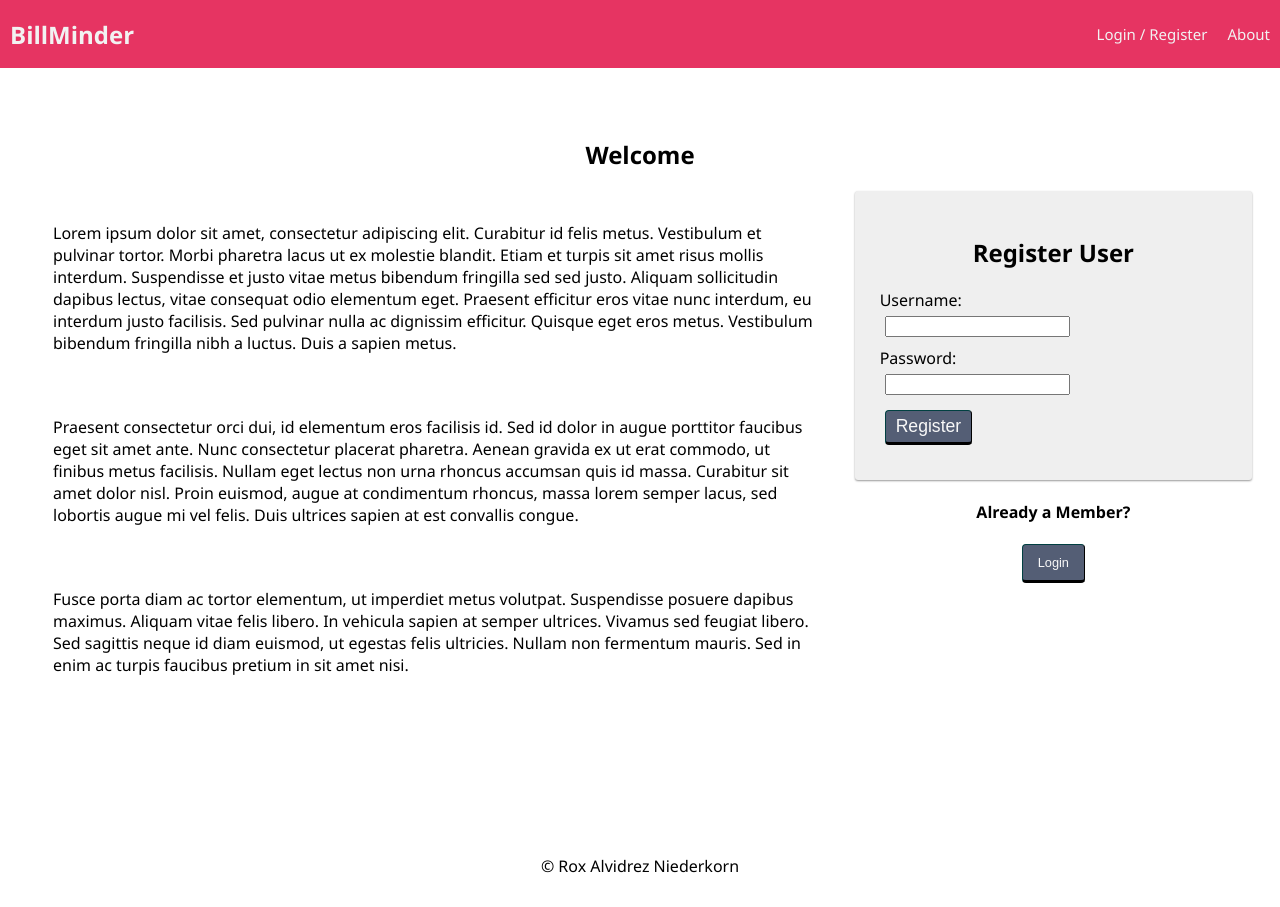
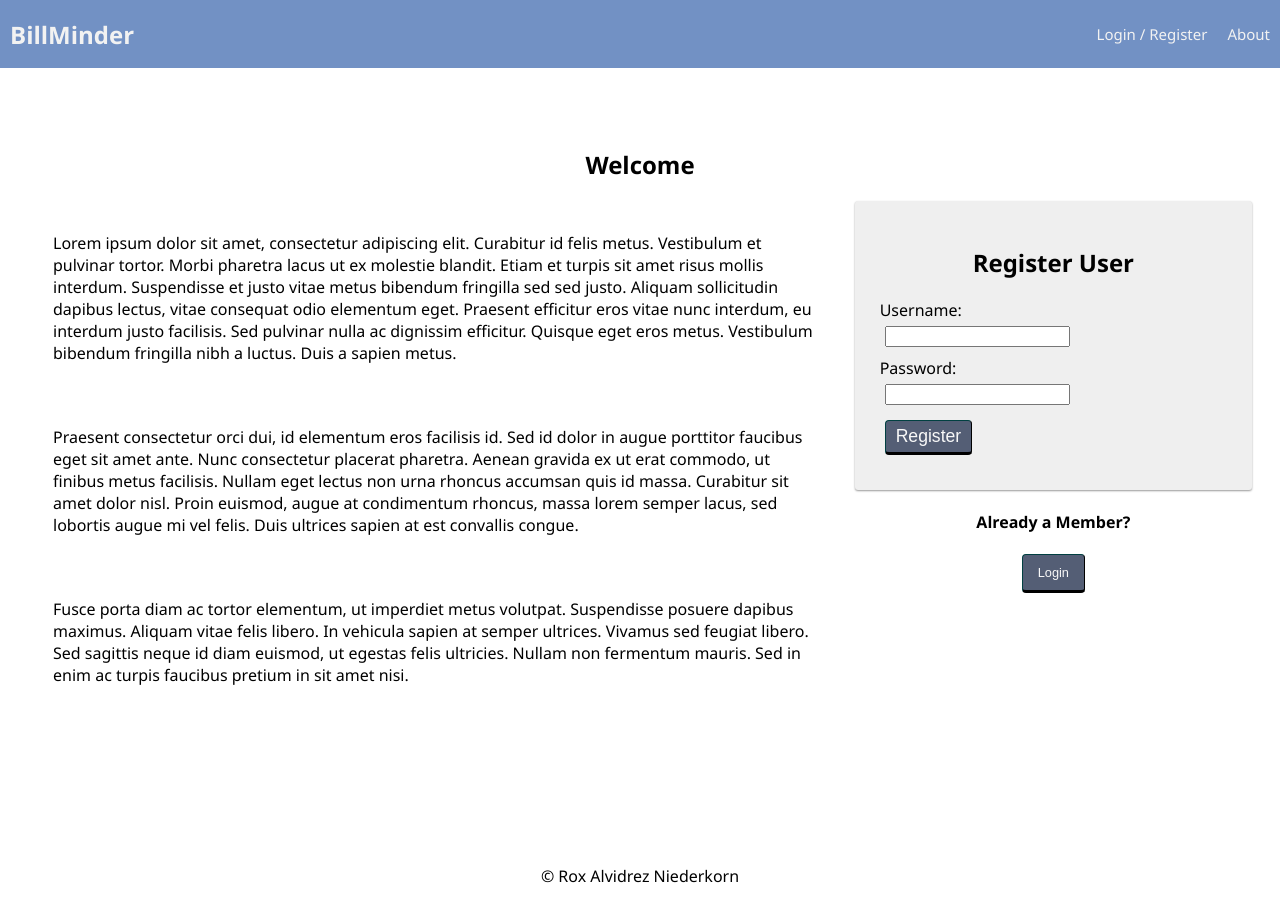
Before and after one commit to Rox-A-N/BillMinder, a React (Create React App) app: page /add#/home in a window 1280 px wide. Built offline with nearby package versions, Linux system fonts and the light colour scheme; no server answers.

Commit message:
Making color more uniform through app

```diff
--- a/src/components/Nav/Nav.css
+++ b/src/components/Nav/Nav.css
@@ -3,9 +3,10 @@
   display: flex;
   justify-content: space-between;
   align-items: center;
+  width: 100vw;
 
-  margin: 0 0 30px;
-  background-color: #E63462;
+  margin: 0 0 40px;
+  background-color: #7291c4;
   overflow: hidden;
 }
 
@@ -24,7 +25,7 @@
 .navLink {
   display: inline-block;
   color: #f2f2f2;
-  background-color: #E63462;
+  background-color: #7291c4;
   text-align: center;
   padding: 24px 10px;
   text-decoration: none;
```
